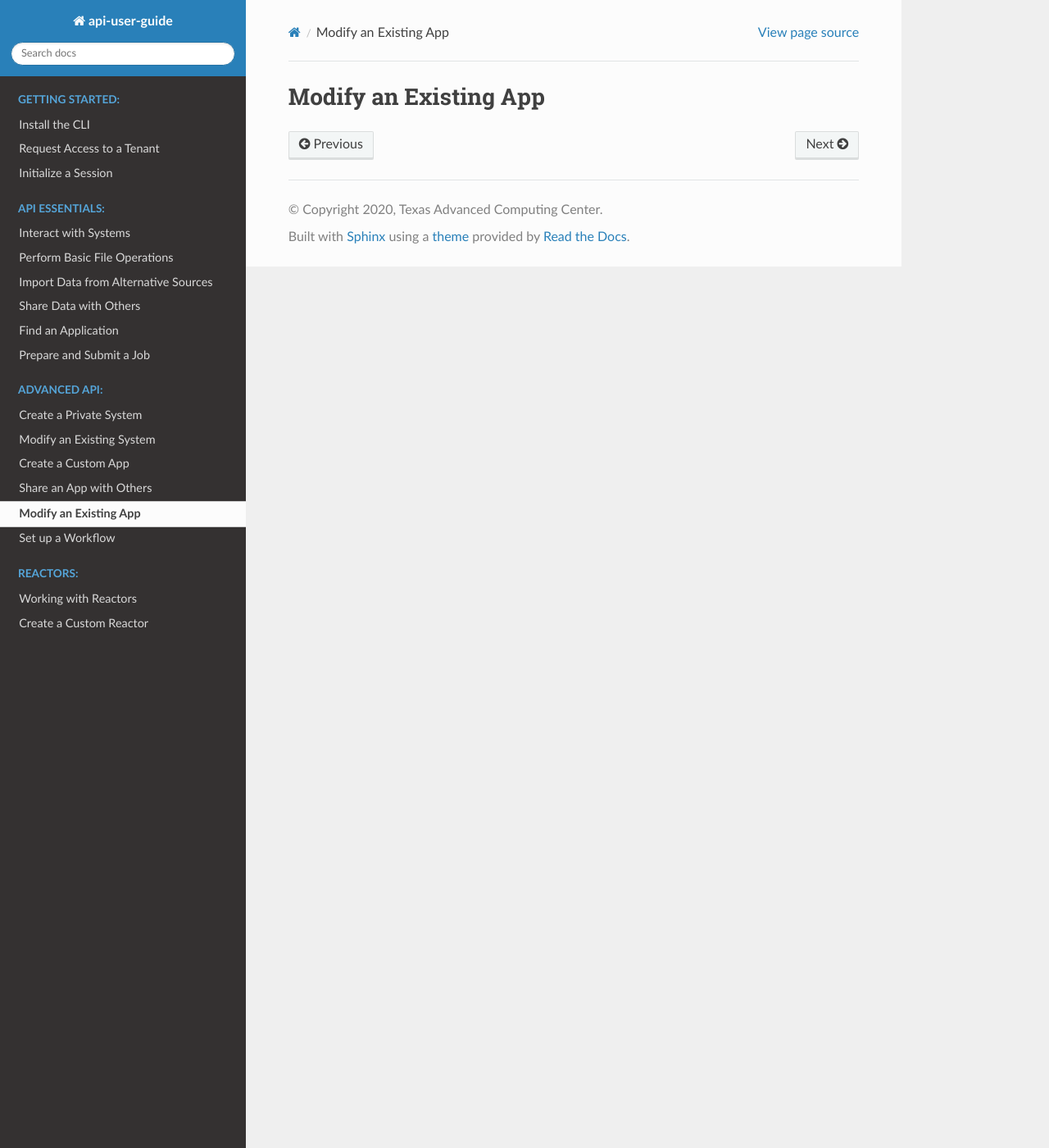
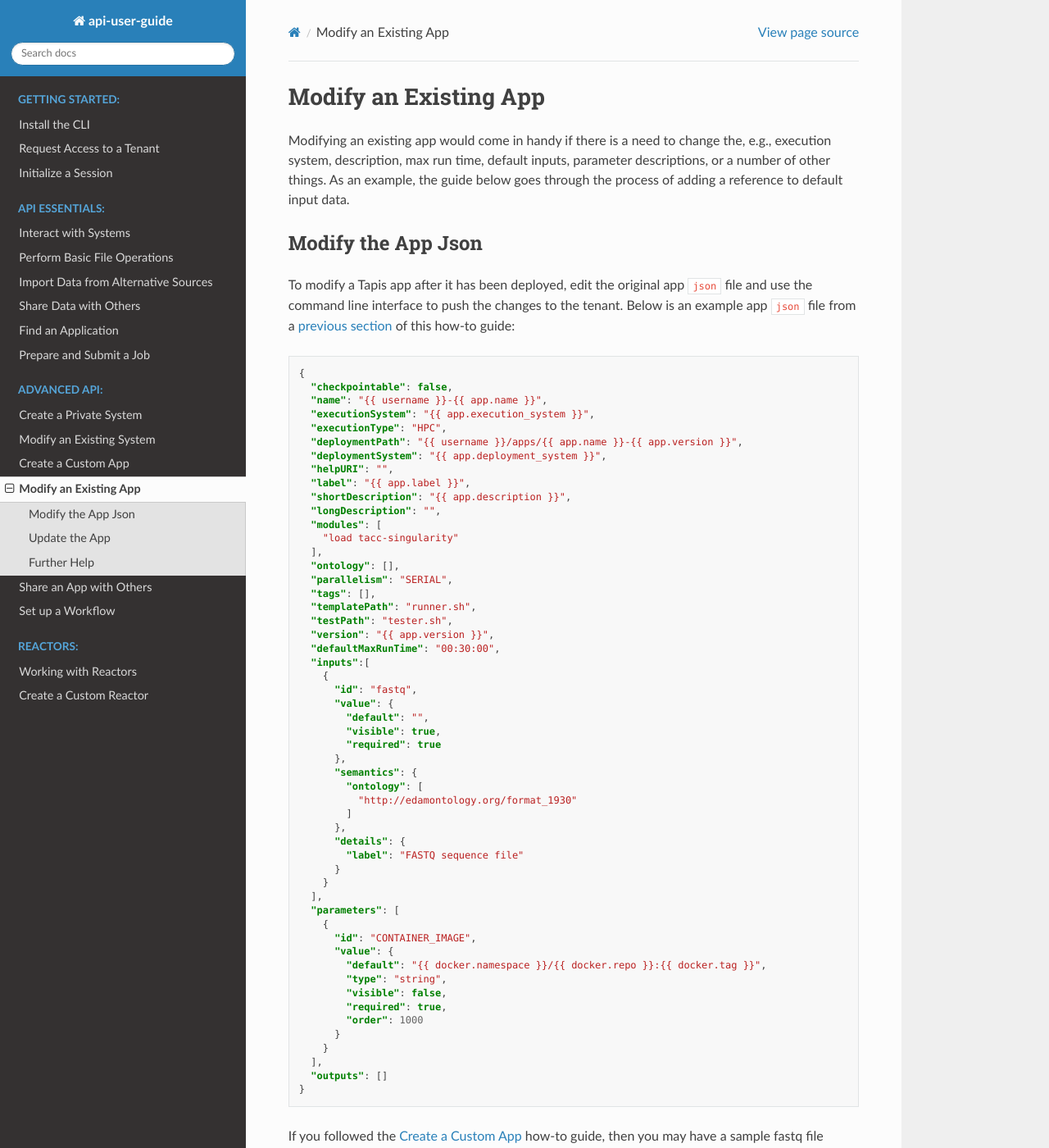
Before and after one commit to wjallen/api-user-guide, a Sphinx documentation site: the page built from docs/advanced-api-features/modify_an_existing_app.rst, in a window 1280 px wide and 1400 px high. Shown: the whole window at 82% size. Built offline with Sphinx 7.4.7 and the Read the Docs theme 2.0.0, drawn with Linux system fonts in a browser that asks for light colours; some of the changed text lies outside the part shown.

Commit message:
adding modify apps section

```diff
--- a/docs/advanced-api-features/app-building/initialize_the_app_directory.rst
+++ b/docs/advanced-api-features/app-building/initialize_the_app_directory.rst
@@ -196,7 +196,7 @@ to expect one input fastq file as shown below:
        {
          "id": "fastq",
          "value": {
-           "default": "agave://tacc.work.taccuser/public/SP1.fq",
+           "default": "",
            "visible": true,
            "required": true
          },
@@ -244,7 +244,7 @@ this time is to add the expect input:
      "appId": "{{ app.name }}-{{ app.version}}",
      "archive": false,
      "inputs": {
-       "fastq": "agave://tacc.work.taccuser/public/SP1.fq"
+       "fastq": ""
      },
      "parameters": {}
    }
--- a/docs/advanced-api-features/modify_an_existing_app.rst
+++ b/docs/advanced-api-features/modify_an_existing_app.rst
@@ -1,2 +1,138 @@
 Modify an Existing App
 ======================
+
+Modifying an existing app would come in handy if there is a need to change the,
+e.g., execution system, description, max run time, default inputs, parameter
+descriptions, or a number of other things. As an example, the guide below goes
+through the process of adding a reference to default input data.
+
+.. note:
+
+   If there is a major change to an app code base, as in a new version is
+   released, it would be more appropriate to
+   `deploy <create_a_custom_app.html>`>>
+   a new version of the app instead of modifying the existing app.
+
+
+Modify the App Json
+-------------------
+
+To modify a Tapis app after it has been deployed, edit the original app ``json``
+file and use the command line interface to push the changes to the tenant. Below
+is an example app ``json`` file from a
+`previous section <create_a_custom_app.html>`__
+of this how-to guide:
+
+.. code-block:: json
+
+   {
+     "checkpointable": false,
+     "name": "{{ username }}-{{ app.name }}",
+     "executionSystem": "{{ app.execution_system }}",
+     "executionType": "HPC",
+     "deploymentPath": "{{ username }}/apps/{{ app.name }}-{{ app.version }}",
+     "deploymentSystem": "{{ app.deployment_system }}",
+     "helpURI": "",
+     "label": "{{ app.label }}",
+     "shortDescription": "{{ app.description }}",
+     "longDescription": "",
+     "modules": [
+       "load tacc-singularity"
+     ],
+     "ontology": [],
+     "parallelism": "SERIAL",
+     "tags": [],
+     "templatePath": "runner.sh",
+     "testPath": "tester.sh",
+     "version": "{{ app.version }}",
+     "defaultMaxRunTime": "00:30:00",
+     "inputs":[
+       {
+         "id": "fastq",
+         "value": {
+           "default": "",
+           "visible": true,
+           "required": true
+         },
+         "semantics": {
+           "ontology": [
+             "http://edamontology.org/format_1930"
+           ]
+         },
+         "details": {
+           "label": "FASTQ sequence file"
+         }
+       }
+     ],
+     "parameters": [
+       {
+         "id": "CONTAINER_IMAGE",
+         "value": {
+           "default": "{{ docker.namespace }}/{{ docker.repo }}:{{ docker.tag }}",
+           "type": "string",
+           "visible": false,
+           "required": true,
+           "order": 1000
+         }
+       }
+     ],
+     "outputs": []
+   }
+
+
+
+If you followed the
+`Create a Custom App <create_a_custom_app.html>`__
+how-to guide, then you may have a sample fastq file located here:
+
+.. code-block:: bash
+
+   agave://data-tacc-work-username/test-data/SP1.fq
+
+Modify the original ``app.json`` file to include the complete URI to this sample
+data as follows:
+
+.. code-block:: json
+   :emphasize-lines: 6
+
+   {
+   "inputs":[
+     {
+       "id": "fastq",
+       "value": {
+         "default": "agave://tacc.work.taccuser/test-data/SP1.fq",
+         "visible": true,
+          "required": true
+       }
+    }
+
+Update the App
+--------------
+
+Then, push the app update by performing the following:
+
+.. code-block::
+
+   $ tapis apps update -F app.json taccuser-fastqc_app-0.11.9
+
+
+
+If successful, Tapis will automatically increment the revision number associated
+with the app. To confirm, use the ``tapis apps show`` command:
+
+.. code-block:: bash
+
+   $ tapis apps show -c id -c revision taccuser-fastqc_app-0.11.9
+   +----------+----------------------------+
+   | Field    | Value                      |
+   +----------+----------------------------+
+   | id       | taccuser-fastqc_app-0.11.9 |
+   | revision | 2                          |
+   +----------+----------------------------+
+
+
+Further Help
+------------
+
+Additional fields that can be used in app descriptions can be found in the
+`Tapis Documentation <https://tacc-cloud.readthedocs.io/en/latest/>`_.
--- a/docs/index.rst
+++ b/docs/index.rst
@@ -36,8 +36,8 @@ you are authenticated with one of the tenants. Additional help is located in the
    advanced-api-features/create_a_private_system
    advanced-api-features/modify_an_existing_system
    advanced-api-features/create_a_custom_app
+   advanced-api-features/modify_an_existing_app
    advanced-api-features/share_an_app_with_others
-   advanced-api-features/modify_an_existing_app
    advanced-api-features/set-up-a-workflow
 
 
```
Also changed, not shown: docs/advanced-api-features/app-building/deploy_and_test_the_app.rst (+53 -2 lines), docs/old-pages/03.modify_app.md (deleted, +0 -114 lines).
